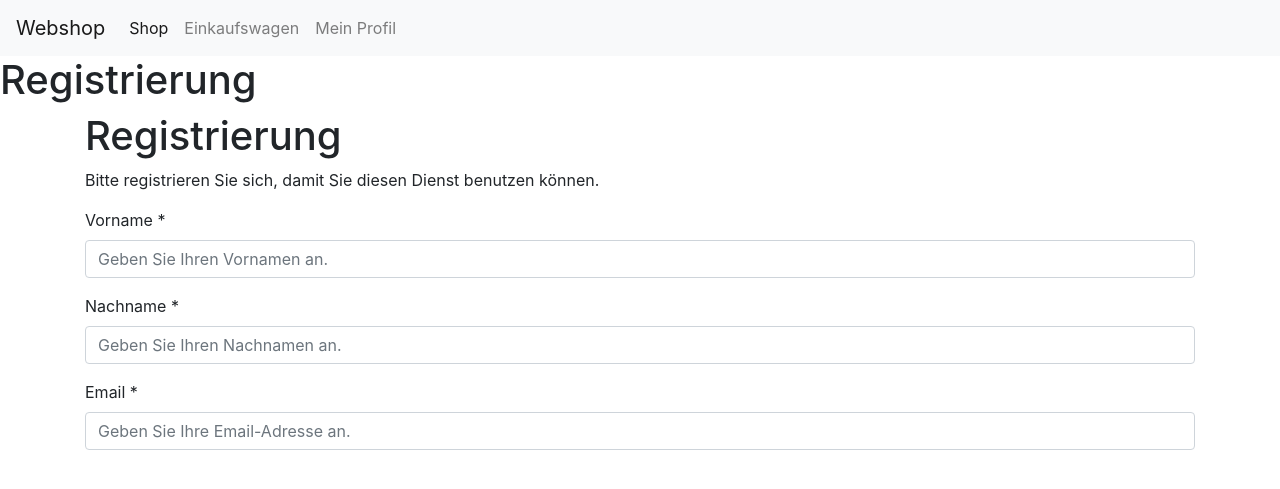
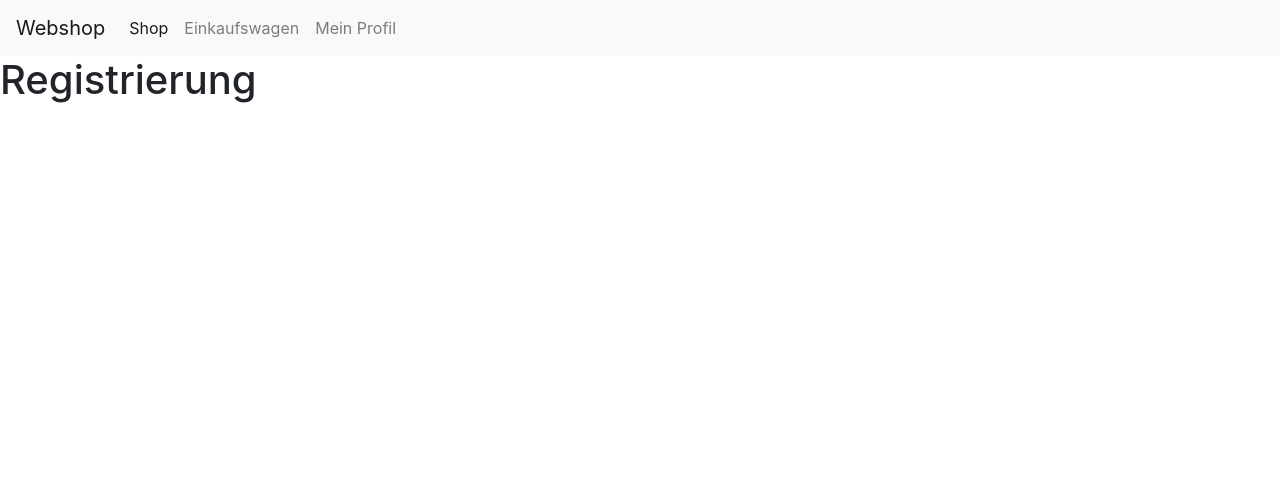
Before and after one commit to immernowach/m151_webshop, a PHP site: page /accountdata.php in a window 1280 px wide. Shown: the top 489 px of the page. Run offline with PHP 8.4, Linux system fonts and the light colour scheme.

Commit message:
Update account.php

```diff
--- a/app/pages/accountdata.php
+++ b/app/pages/accountdata.php
@@ -13,100 +13,9 @@
         include '../universal/header.inc.php';
         include '../universal/dbconnector.inc.php';
 
-        // Initialisierung
-        $error = $message =  '';
-        $firstname = $lastname = $email = '';
-
-        if($_SERVER['REQUEST_METHOD'] == "POST"){
-
-        if(isset($_POST['firstname'])){
-          $firstname = trim($_POST['firstname']);
-
-          if(empty($firstname) || strlen($firstname) > 100){
-            $error .= "Geben Sie bitte ein validen Vornamen ein.<br />";
-          }
-        } else {
-          $error.= "Geben Sie bitte ein validen Vornamen ein.<br />";
-        }
-
-        if(isset($_POST['lastname'])){
-          $lastname = trim($_POST['lastname']);
-
-          if(empty($firstname) || strlen($firstname) > 100) {
-            $error .= "Geben Sie bitte ein validen Nachnamen ein.<br />";
-          }
-        } else {
-          $error.= "Geben Sie bitte ein validen Nachnamen ein.<br />";
-        }
-
-        if(isset($_POST['email'])){
-          $email = trim($_POST['email']);
-
-          if(empty($email) || strlen($email) > 100 || filter_var($email, FILTER_VALIDATE_EMAIL) === false){
-            $error .= "Geben Sie bitte eine korrekte Emailadresse ein.<br />";
-          }
-        } else {
-          $error.= "Geben Sie bitte eine Emailadresse ein.<br />";
-        }
-
-
-        if(empty($error)) { // TODO check if email already exists, TODO insert firstname and lastname
-          $query = "INSERT INTO users (firstname, lastname, email) VALUES (?, ?, ?, ?)";
-          $stmt = $mysqli->prepare($query);
-          $stmt->bind_param("ssss", $firstname, $lastname, $email);
-          $stmt->execute();
-          $stmt->close();
-          $message = "Sie wurden erfolgreich registriert.";
-          header('Location: account.php');
-        }
-      }
     ?>
 
     <h1>Registrierung</h1>
-
-    <div class="container">
-      <h1>Registrierung</h1>
-      <p>
-        Bitte registrieren Sie sich, damit Sie diesen Dienst benutzen können.
-      </p>
-      <?php
-        // Ausgabe der Fehlermeldungen
-        if(!empty($error)){
-          echo "<div class=\"alert alert-danger\" role=\"alert\">" . $error . "</div>";
-        } else if (!empty($message)){
-          echo "<div class=\"alert alert-success\" role=\"alert\">" . $message . "</div>";
-        }
-      ?>
-      <form action="" method="post">
-        <!-- firstname -->
-        <div class="form-group">
-          <label for="firstname">Vorname *</label>
-          <input type="text" name="firstname" class="form-control" id="firstname"
-            value="<?php echo $firstname ?>"
-            placeholder="Geben Sie Ihren Vornamen an."
-            maxlength="100"
-            required="true">
-        </div>
-        <!-- lastname -->
-        <div class="form-group">
-          <label for="lastname">Nachname *</label>
-          <input type="text" name="lastname" class="form-control" id="lastname"
-            value="<?php echo $lastname ?>"
-            placeholder="Geben Sie Ihren Nachnamen an."
-            maxlength="100"
-            required="true">
-        </div>
-        <!-- email -->
-        <div class="form-group">
-          <label for="email">Email *</label>
-          <input type="email" name="email" class="form-control" id="email"
-            value="<?php echo $email ?>"
-            placeholder="Geben Sie Ihre Email-Adresse an."
-            maxlength="100"
-            required="true">
-        </div>
-      </form>
-    </div>
 
     <script src="https://code.jquery.com/jquery-3.4.1.slim.min.js" integrity="sha384-J6qa4849blE2+poT4WnyKhv5vZF5SrPo0iEjwBvKU7imGFAV0wwj1yYfoRSJoZ+n" crossorigin="anonymous"></script>
     <script src="https://cdn.jsdelivr.net/npm/popper.js@1.16.0/dist/umd/popper.min.js" integrity="sha384-Q6E9RHvbIyZFJoft+2mJbHaEWldlvI9IOYy5n3zV9zzTtmI3UksdQRVvoxMfooAo" crossorigin="anonymous"></script>
```
Also changed, not shown: app/pages/account.php (+19 -2 lines).
